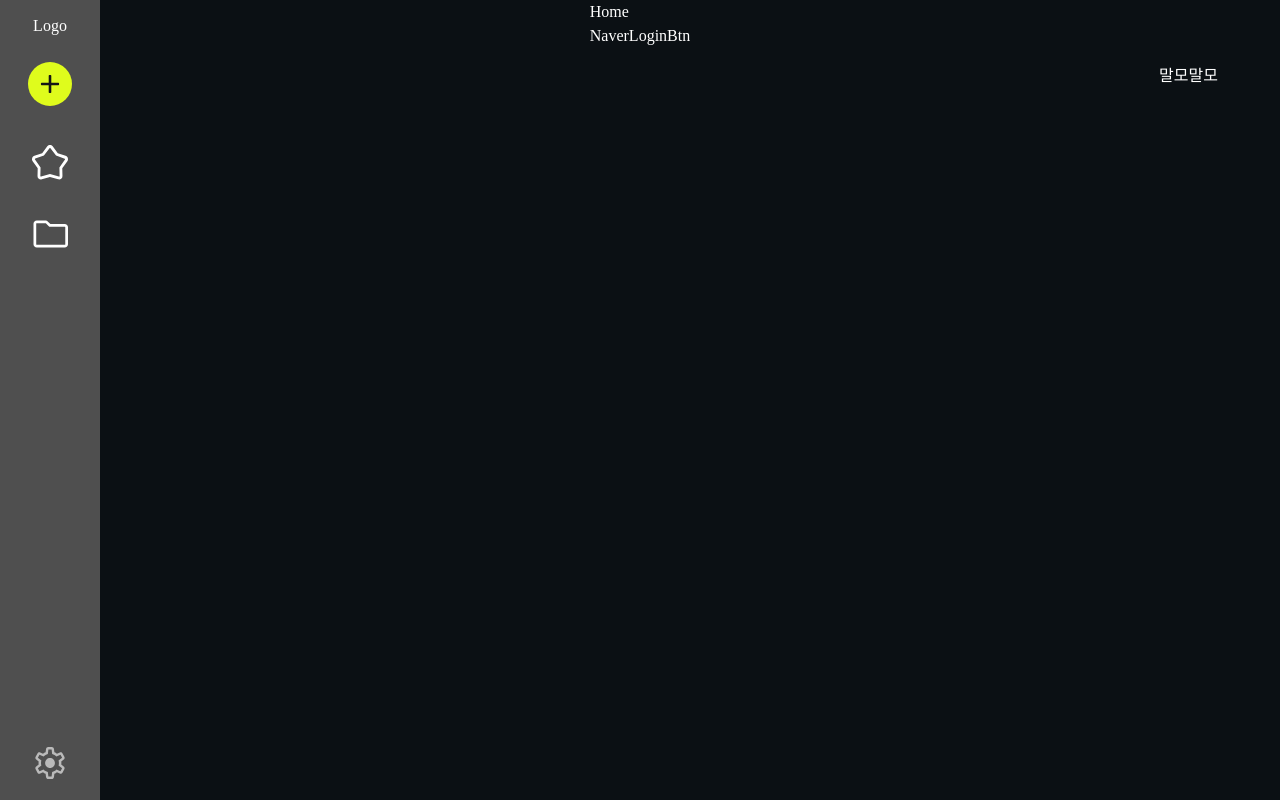
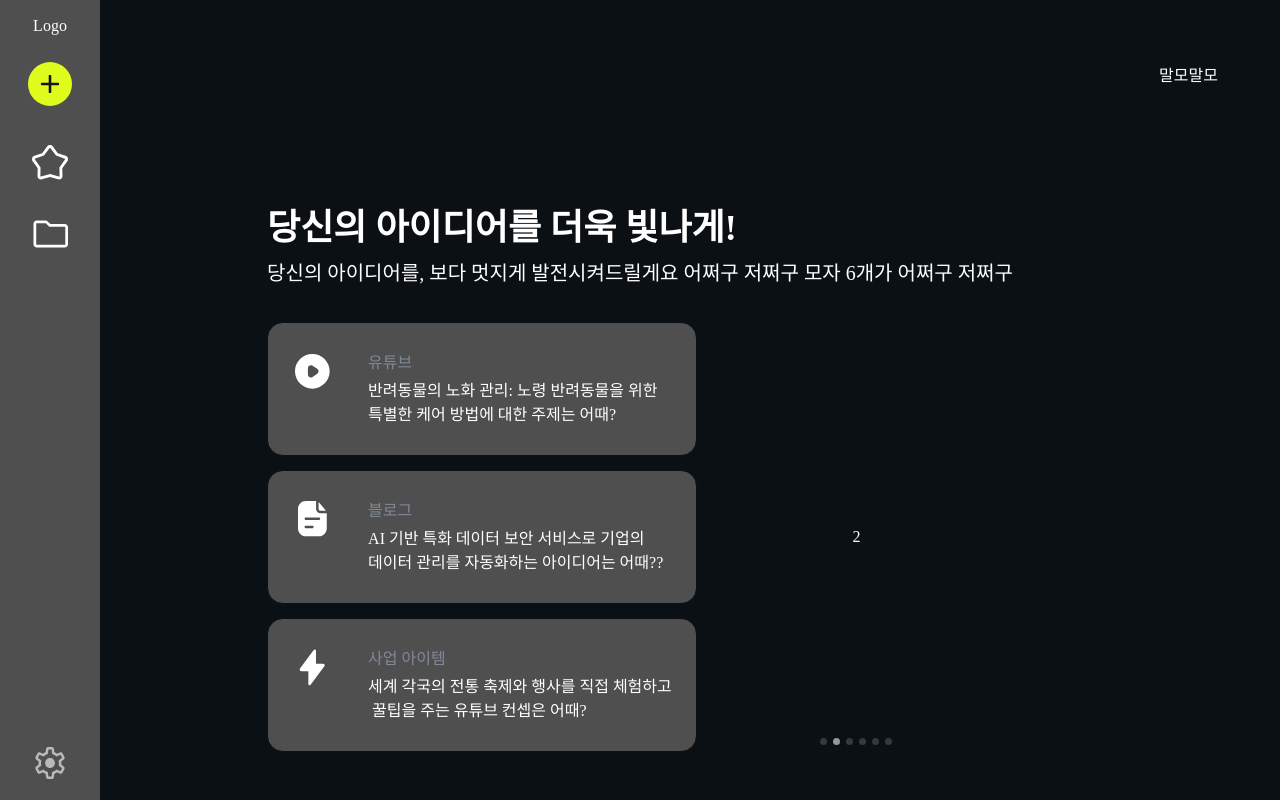
Before and after one commit to munseunggyu/malmo, a Next.js app: page / in a window 1280 px wide. Built offline with nearby package versions, Linux system fonts and the light colour scheme; a web font is replaced by a local one.

Commit message:
feat: 메인 홈 로그인 이후 첫 화면 컴포넌트 추가

```diff
--- /dev/null
+++ b/src/app/(afterLogin)/page.tsx
@@ -0,0 +1,5 @@
+import LoginAfterFirstView from "./_component/LoginAfterFirstView";
+
+export default function Home() {
+  return <LoginAfterFirstView />;
+}
--- a/src/app/page.tsx
+++ /dev/null
@@ -1,12 +0,0 @@
-import NaverLoginBtn from "@/components/NaverLoginBtn";
-
-export default function Home() {
-  return (
-    <main>
-      Home
-      <div>
-        <NaverLoginBtn />
-      </div>
-    </main>
-  );
-}
```
